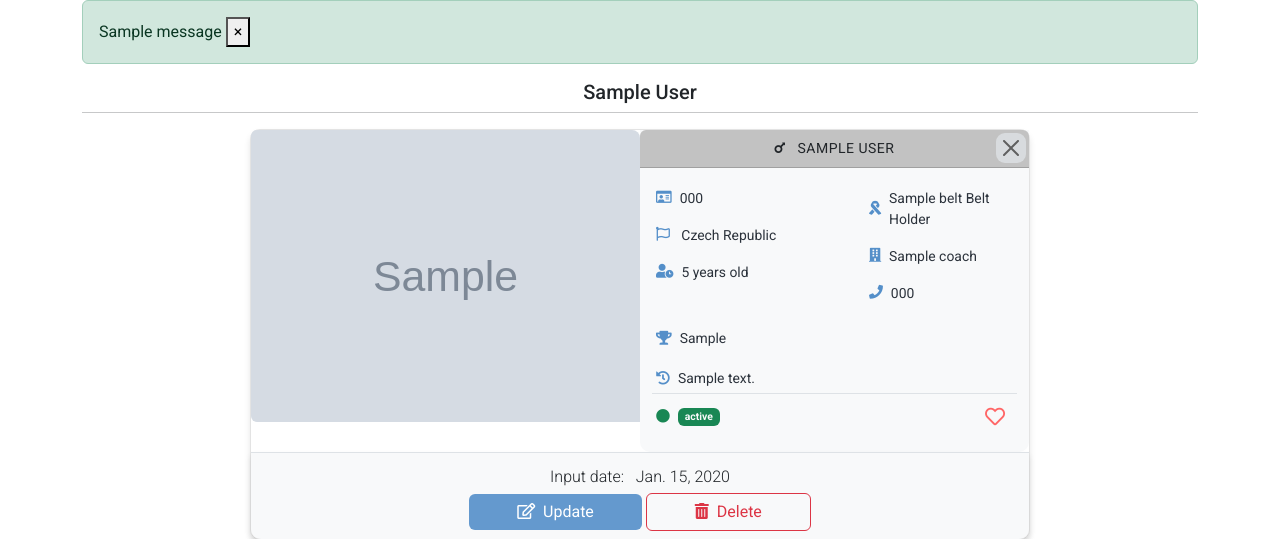
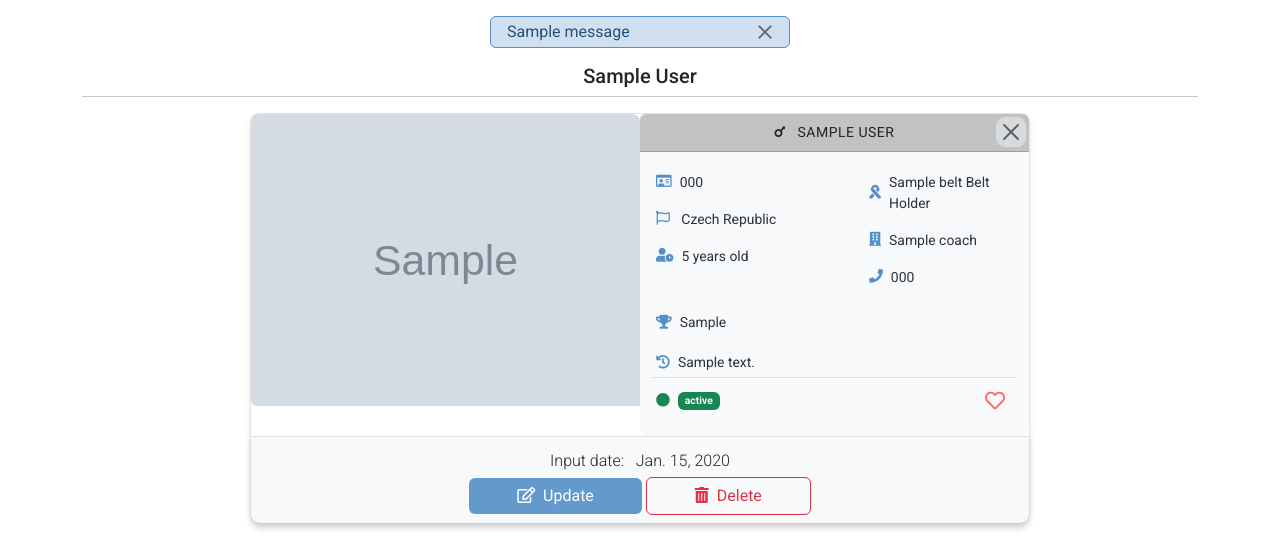
Before and after one commit to chrisimbolon/django_taekwondo, a Django app: page /detail/1 in a window 1280 px wide. Shown: the part 56-595 px from the top of the page. Run offline with Django 3.2, Linux system fonts and the light colour scheme; a user stored in the database is signed in; tables that the repository leaves empty hold one stand-in row (values such as "Sample post"); grey boxes marked "Sample" are stand-in pictures; one stand-in notice (Sample message) is shown; some libraries are stand-ins or nearby versions.

Commit message:
styling on success message

```diff
--- a/static/css/style.css
+++ b/static/css/style.css
@@ -672,6 +672,36 @@ footer {
 }
 /* search result ends */
 
+/* Custom styling for success messages */
+
+.alert-success {
+  background-color: #d0e0f0;
+  color: #264f79;
+  border-color: #548fc9;
+  max-width: 300px;
+  max-height: 32px; /* Height restriction */
+  overflow: hidden; /* Clip any overflow */
+  text-overflow: ellipsis;
+  white-space: nowrap; /* Prevent text wrapping */
+  margin: 0 auto; /* Center horizontally */
+  padding: 0.25rem 1rem; /* Adjust padding to fit height and keep spacing */
+  display: flex; /* Use flexbox for alignment */
+  align-items: center; /* Vertically align text and icon */
+}
+
+.alert-success .btn-close {
+  position: relative; /* Ensure positioning aligns with flex container */
+  margin-left: auto; /* Push the button to the far right */
+  padding: 0; /* Remove extra padding */
+  line-height: 1; /* Keeps the button compact */
+}
+
+/* Optional: Add custom hover effect */
+.alert-success:hover {
+  background-color: #b1cce7; /* Slightly darker shade for hover */
+  color: #1b334b; /* Adjust hover text color if needed */
+}
+
 /* Responsive Adjustments */
 
 @media (max-width: 991px) {
--- a/templates/partials/_message.html
+++ b/templates/partials/_message.html
@@ -1,12 +1,18 @@
 {% if messages %}
-{% for message in messages %}
-<div class="container">
-<div class="alert alert-success alert-dismissible fade show" role="alert">
-  {{message}}
-  <button type="button" class="close" data-dismiss="alert" aria-Label="Close">
-    <span aria-hidden="true">&times;</span>
-  </button>
+<div class="container mt-3">
+  {% for message in messages %}
+  <div
+    class="alert alert-{{ message.tags }} alert-dismissible fade show"
+    role="alert"
+  >
+    {{ message }}
+    <button
+      type="button"
+      class="btn-close"
+      data-bs-dismiss="alert"
+      aria-label="Close"
+    ></button>
+  </div>
+  {% endfor %}
 </div>
-</div>
-{% endfor %}
 {% endif %}
```
Also changed, not shown: media/images/Coach078.jpg (added), media/images/Coach079.png (added), media/images/Coach091.jpg, media/images/Coach105.png (added).
